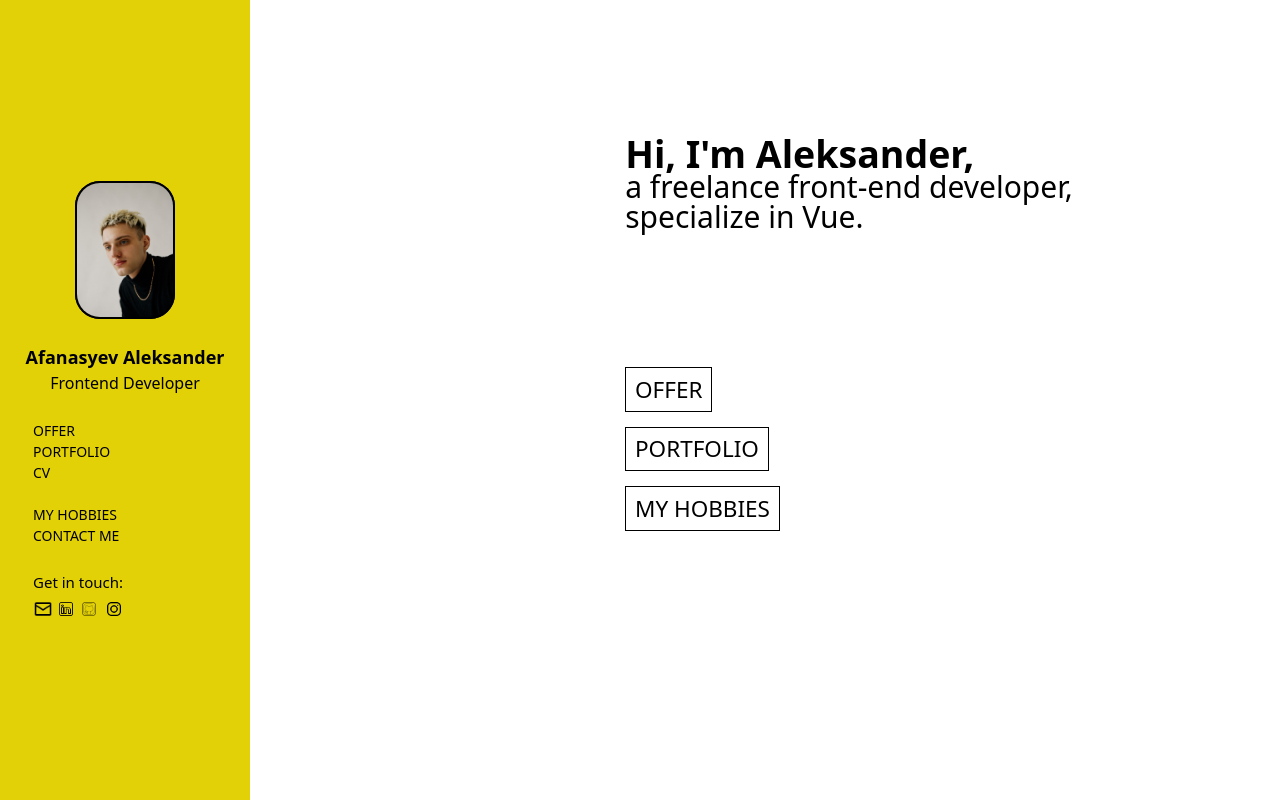
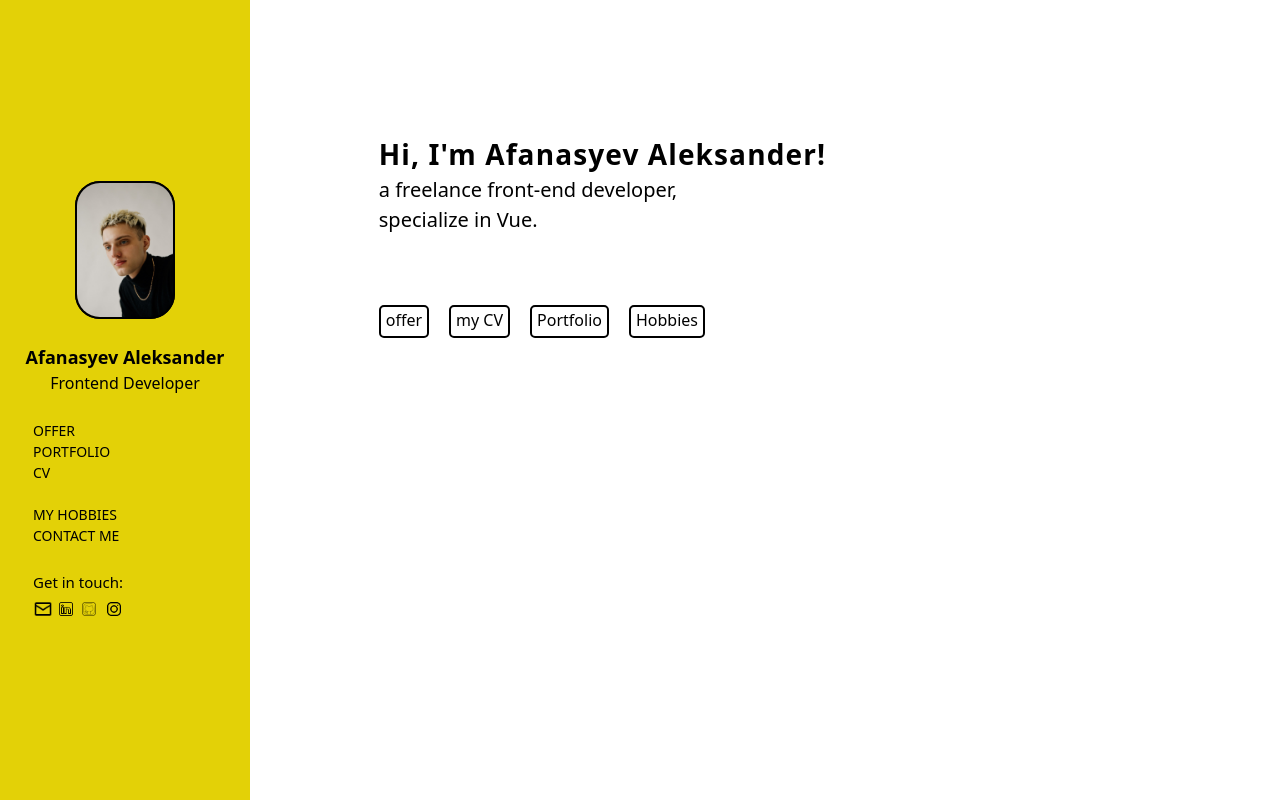
Before and after one commit to SubwaySerfer/myResumeApp, a Vue app: page /home in a window 1280 px wide. Built offline with nearby package versions, Linux system fonts and the light colour scheme.

Commit message:
refactor: del tailwind in page AboutMe  (Wednesday, April 19, 2023 7:51:43 AM)

```diff
--- a/src/App.vue
+++ b/src/App.vue
@@ -69,6 +69,7 @@ h2 {
   width: 100vw;
   height: 100vh;
   grid-template-columns: 25rem repeat(8, 1fr);
+  grid-template-rows: repeat(6, 1fr);
 }
 </style>
 
--- a/src/components/AboutMe.vue
+++ b/src/components/AboutMe.vue
@@ -1,26 +1,20 @@
 <template>
-  <div class="col-start-5 col-end-10 row-start-2">
-    <div class="font-bold text-6xl">Hi, I'm Aleksander,</div>
-    <h2 class="text-5xl">
-      a freelance front-end developer,<br />specialize in Vue.
-    </h2>
-  </div>
-  <div
-    class="row-start-3 row-end-5 text-4xl col-start-5 font-light uppercase flex flex-col place-items-start"
-  >
-    <router-link to="/offer" class="border mb-6 text-center p-3.5"
-      >offer</router-link
-    >
+  <section class="about_wrapper">
+    <div class="about_info">
+      <h2 class="about_info_label">Hi, I'm Afanasyev Aleksander!</h2>
+      <h3 class="about_info_sublime">
+        a freelance front-end developer,<br />specialize in Vue.
+      </h3>
+    </div>
 
-    <router-link to="/portfolio" class="border mb-6 text-center p-3.5"
-      >Portfolio</router-link
-    >
-    <router-link
-      to="/hobbies"
-      class="border text-center p-3.5 whitespace-nowrap"
-      >my hobbies</router-link
-    >
-  </div>
+    <div class="nav_info">
+      <router-link to="/offer" class="nav_info_item">offer </router-link>
+
+      <router-link to="/my_cv" class="nav_info_item">my CV</router-link>
+      <router-link to="/portfolio" class="nav_info_item">Portfolio</router-link>
+      <router-link to="/hobbies" class="nav_info_item">Hobbies</router-link>
+    </div>
+  </section>
 </template>
 
 <script>
@@ -28,3 +22,38 @@ export default {
   name: 'McvAboutMe',
 }
 </script>
+
+<style scoped>
+.about_wrapper {
+  grid-column: 3 / end;
+  grid-row: 2 / end;
+  display: flex;
+  flex-direction: column;
+  gap: 7rem;
+}
+
+.about_info_label {
+  font-size: 2.8rem;
+  font-weight: 700;
+  letter-spacing: 0.04em;
+}
+.about_info_sublime {
+  font-size: 2rem;
+  font-weight: 400;
+}
+.nav_info {
+  display: flex;
+  gap: 2rem;
+  align-items: center;
+}
+.nav_info_item {
+  width: auto;
+  box-sizing: border-box;
+  padding: 1px 5px 4px;
+  border: 2px solid black;
+  font-size: 1.6rem;
+  border-radius: 5px;
+  font-weight: 500;
+  display: flex;
+}
+</style>
```
